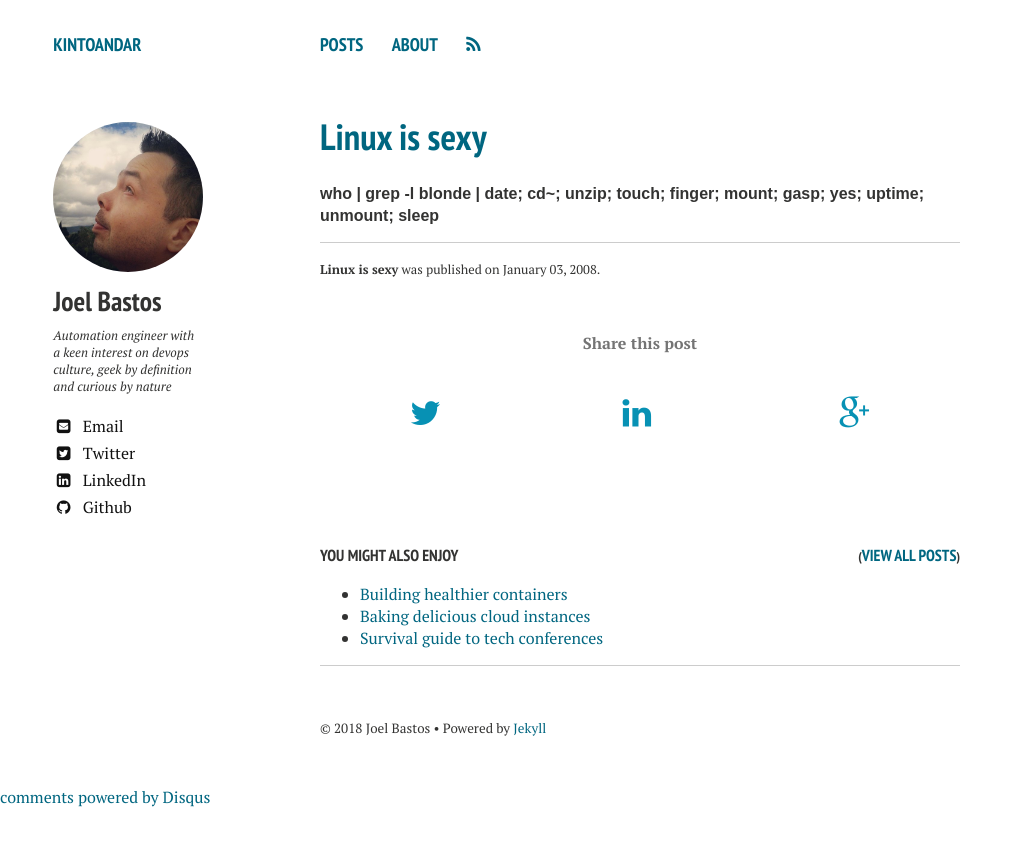
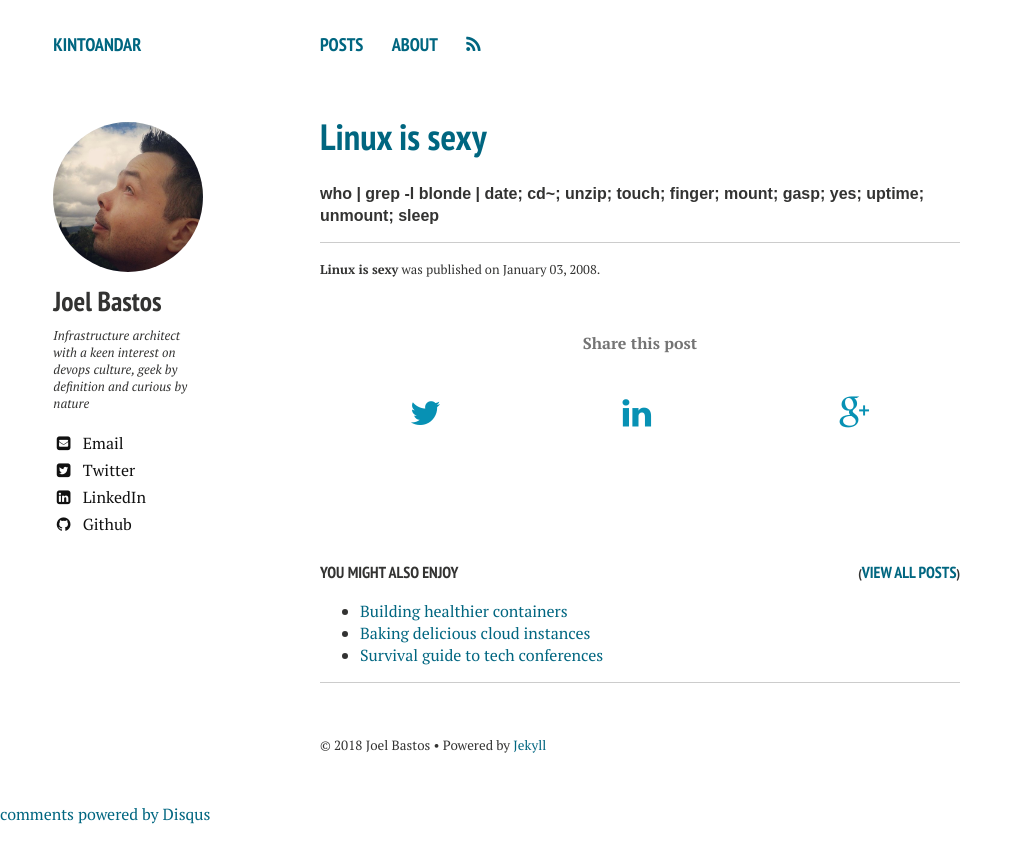
Before and after one commit to kintoandar/kintoandar.github.io, a Jekyll site: the page built from _posts/2008-01-03-linux-is-sexy.html, in a window 1280 px wide. Shown: the top 863 px of the page, without its empty margins (0-1023 px from the left). Built offline with Jekyll 4.4.1, drawn with Linux system fonts in a browser that asks for light colours; nearby versions of some CDN libraries; comment, search, counter and statistics services are not loaded.

Commit message:
Fix uppercase role

```diff
--- a/_config.yml
+++ b/_config.yml
@@ -28,7 +28,7 @@
 owner:
   name: Joel Bastos
   avatar: bio-photo.jpg
-  bio: "Infrastructure Architect with a keen interest on devops culture, geek by definition and curious by nature"
+  bio: "Infrastructure architect with a keen interest on devops culture, geek by definition and curious by nature"
   email: kintoandar@gmail.com
   disqus-shortname: kintoandar
   twitter: kintoandar
--- a/_data/authors.yml
+++ b/_data/authors.yml
@@ -3,7 +3,7 @@
 Joel Bastos:
   name: Joel Bastos
   avatar: bio-photo.jpg
-  bio: "Automation engineer with a keen interest on devops culture, geek by definition and curious by nature"
+  bio: "Infrastructure architect with a keen interest on devops culture, geek by definition and curious by nature"
   email: kintoandar[at]gmail.com
   twitter: kintoandar
   github: kintoandar
```
